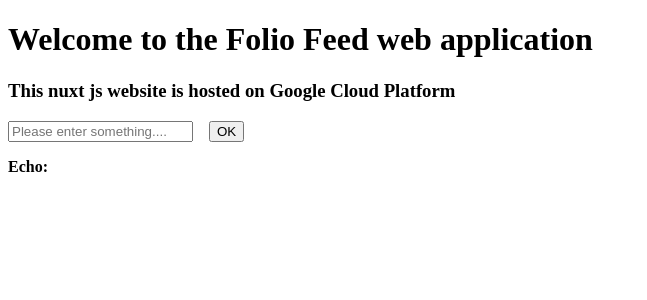
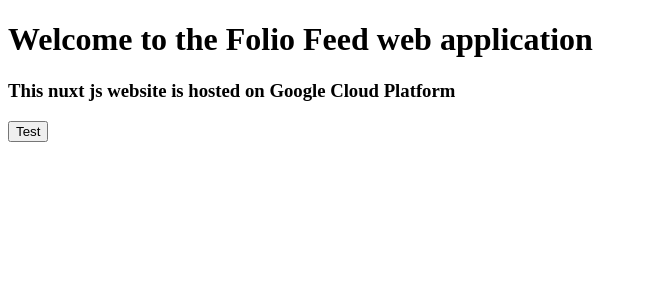
Before and after one commit to Gowtham1729/folio-feed, a Nuxt app in the folder applications/frontend/: page / in a window 1280 px wide. Shown: the top 300 px of the page, without its empty margins (0-647 px from the left). Built offline with nearby package versions, Linux system fonts and the light colour scheme.

Commit message:
feat: ADd API

```diff
--- a/applications/frontend/app.vue
+++ b/applications/frontend/app.vue
@@ -2,19 +2,14 @@
   <div>
     <h1>Welcome to the Folio Feed web application</h1>
     <h3>This nuxt js website is hosted on Google Cloud Platform</h3>
+    <button @click="showNews()">Test</button>
+    <div v-for="item in news" :key="item.id">
+      <h3>{{ item.symbol }}</h3>
+      <p>{{item.headline }}</p>
+      <div v-html="item.summary"></div>
+      <input type="checkbox" checked="checked" v-if="item.need_attention"> <span>Need attention</span>
+      </div>
 
-    <div>
-      <input v-model="userInput" placeholder="Please enter something...."/>
-
-      <button @click="addInputToList">OK</button>
-    </div>
-
-    <p><b>Echo: </b></p>
-    <ul>
-      <li v-for="(input, index) in inputsList" :key="index">
-        {{ input }}
-      </li>
-    </ul>
   </div>
 </template>
 
@@ -22,29 +17,21 @@
 export default {
   data() {
     return {
-      userInput: '',
-      inputsList: [],
-    };
+      news: []
+    }
   },
   methods: {
-    addInputToList() {
-      if (this.userInput.trim()) {
-        this.inputsList.push(this.userInput);
-        this.userInput = '';
-      }
+    showNews() {
+      fetch('/api/news/news/?format=json')
+  .then(response => response.json())
+          .then(data => this.news = data)
+  .catch(error => console.error('Error:', error));
     }
   }
-};
+}
+
 </script>
 
 
 <style>
-button {
-  margin-left: 8px;
-}
-
-
-input {
-  margin-right: 8px;
-}
 </style>
--- a/applications/frontend/package.json
+++ b/applications/frontend/package.json
@@ -16,7 +16,7 @@
     "vue-router": "^4.2.5"
   },
   "dependencies": {
-    "axios": "^1.6.0",
+    "@nuxtjs/dotenv": "^1.4.1",
     "nuxt-security": "^1.0.0-rc.3"
   }
 }
--- /dev/null
+++ b/applications/frontend/vite.config.js
@@ -0,0 +1,7 @@
+export default {
+    server: {
+        hmr: {
+            overlay: false,
+        }
+    }
+}
```
Also changed, not shown: 1 other file (tests, documents, lock files or other folders).
